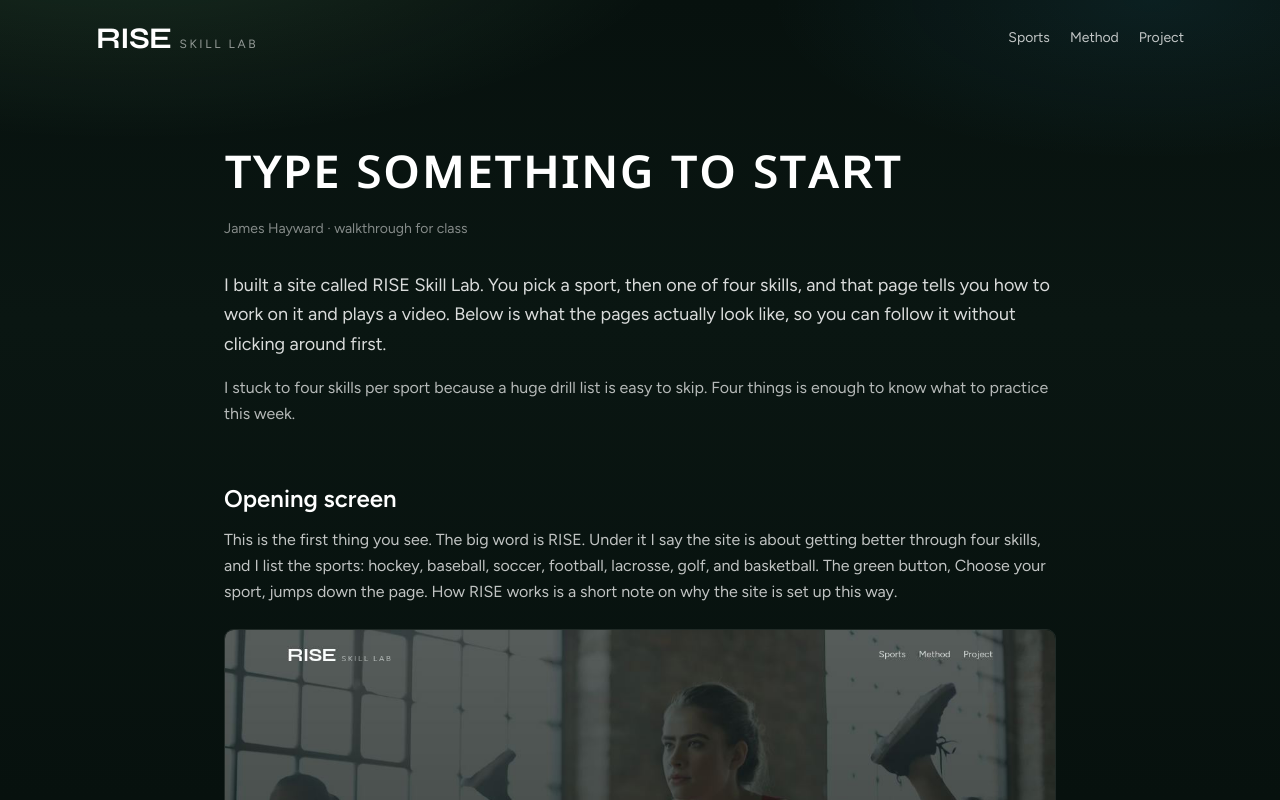
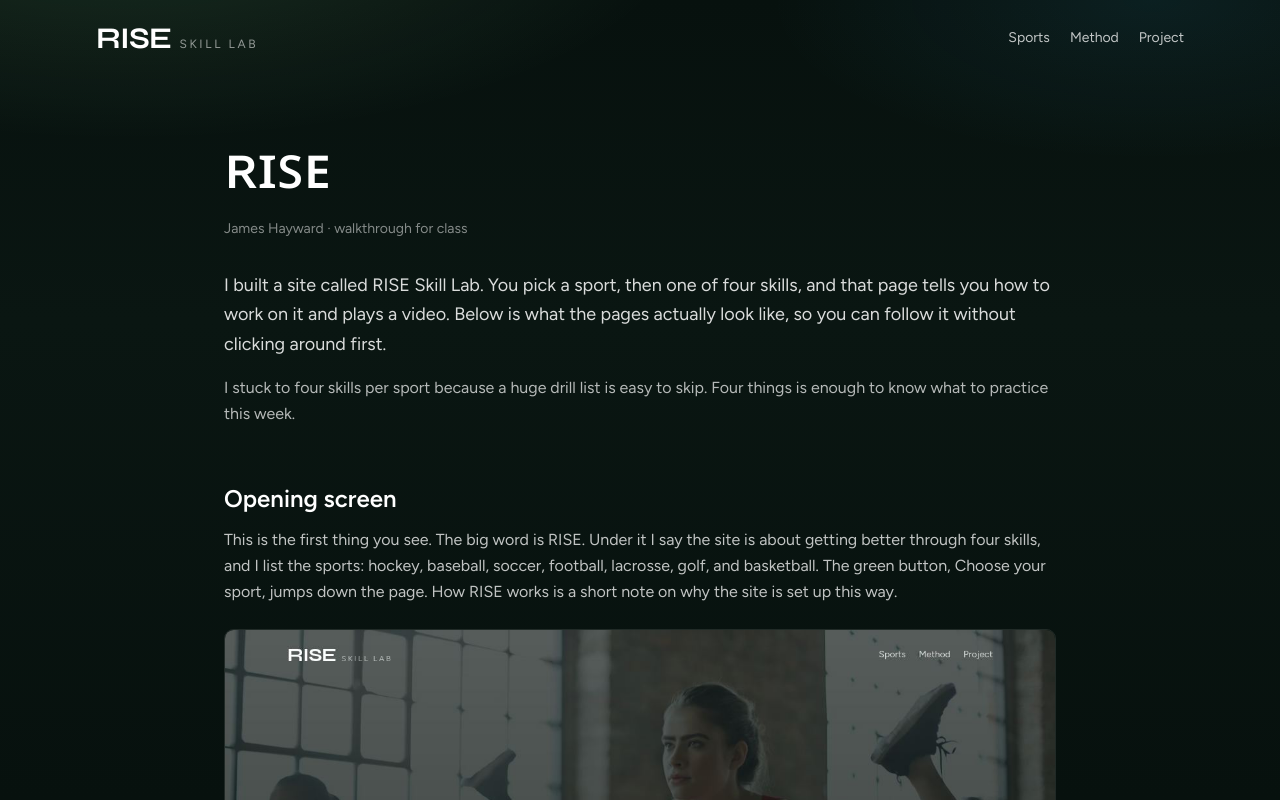
Before and after one commit to jhayward27-ui/Advcoding.Jamesh, a Next.js app: page /project in a window 1280 px wide. Shown: the top 800 px of the page. Built offline with nearby package versions, Linux system fonts and the light colour scheme.

Commit message:
Change the class page title to RISE
Use the same small-caps lettering for RISE instead of the placeholder title.

Co-authored-by: jhayward.27 <jhayward.27@pomfret.org>

```diff
--- a/src/app/project/page.tsx
+++ b/src/app/project/page.tsx
@@ -41,14 +41,14 @@ export default function ProjectPage() {
     <main className="flex-1">
       <link
         rel="stylesheet"
-        href="https://fonts.googleapis.com/css2?family=Noto+Sans:wght@500&display=swap&text=%E1%B4%9B%E1%B4%B8%E1%B4%98%E1%B4%87%20%EA%9C%B1%E1%B4%8F%E1%B4%8D%E1%B4%87%E1%B4%9B%CA%9C%C9%AA%C9%A2%20%E1%B4%9B%E1%B4%8F%20%EA%9C%B1%E1%B4%9B%E1%B4%80%CA%80%E1%B4%9B"
+        href="https://fonts.googleapis.com/css2?family=Noto+Sans:wght@500&display=swap&text=%CA%80%C9%AA%EA%9C%B1%E1%B4%87"
       />
       <article className="mx-auto max-w-4xl px-5 pb-24 pt-28 sm:px-8 sm:pt-32">
         <h1
           className="text-4xl leading-tight text-white sm:text-6xl"
           style={{ fontFamily: '"Noto Sans", sans-serif', fontWeight: 500 }}
         >
-          ᴛʏᴘᴇ ꜱᴏᴍᴇᴛʜɪɴɢ ᴛᴏ ꜱᴛᴀʀᴛ
+          ʀɪꜱᴇ
         </h1>
         <p className="mt-4 text-sm text-white/50">
           James Hayward · walkthrough for class
```
